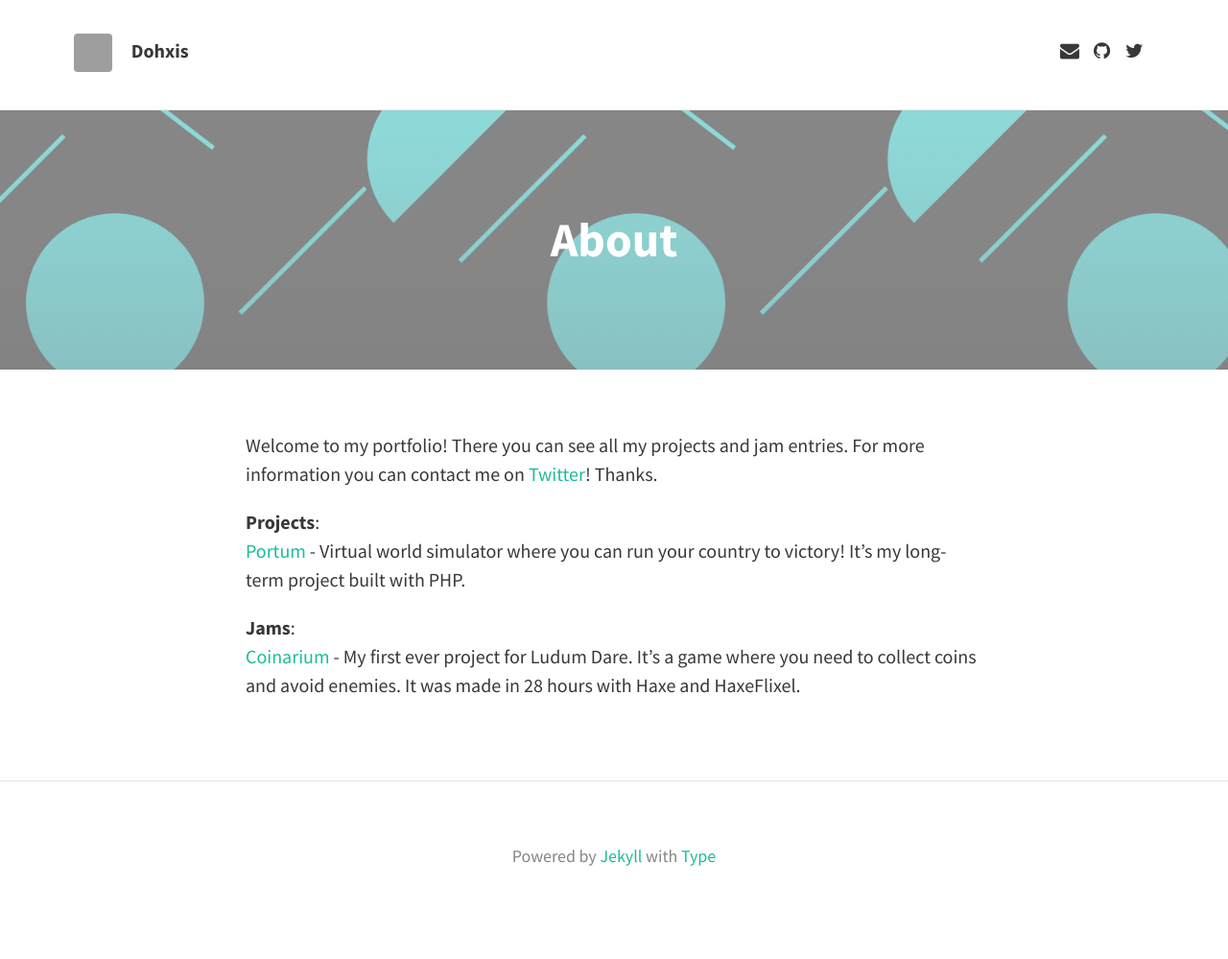
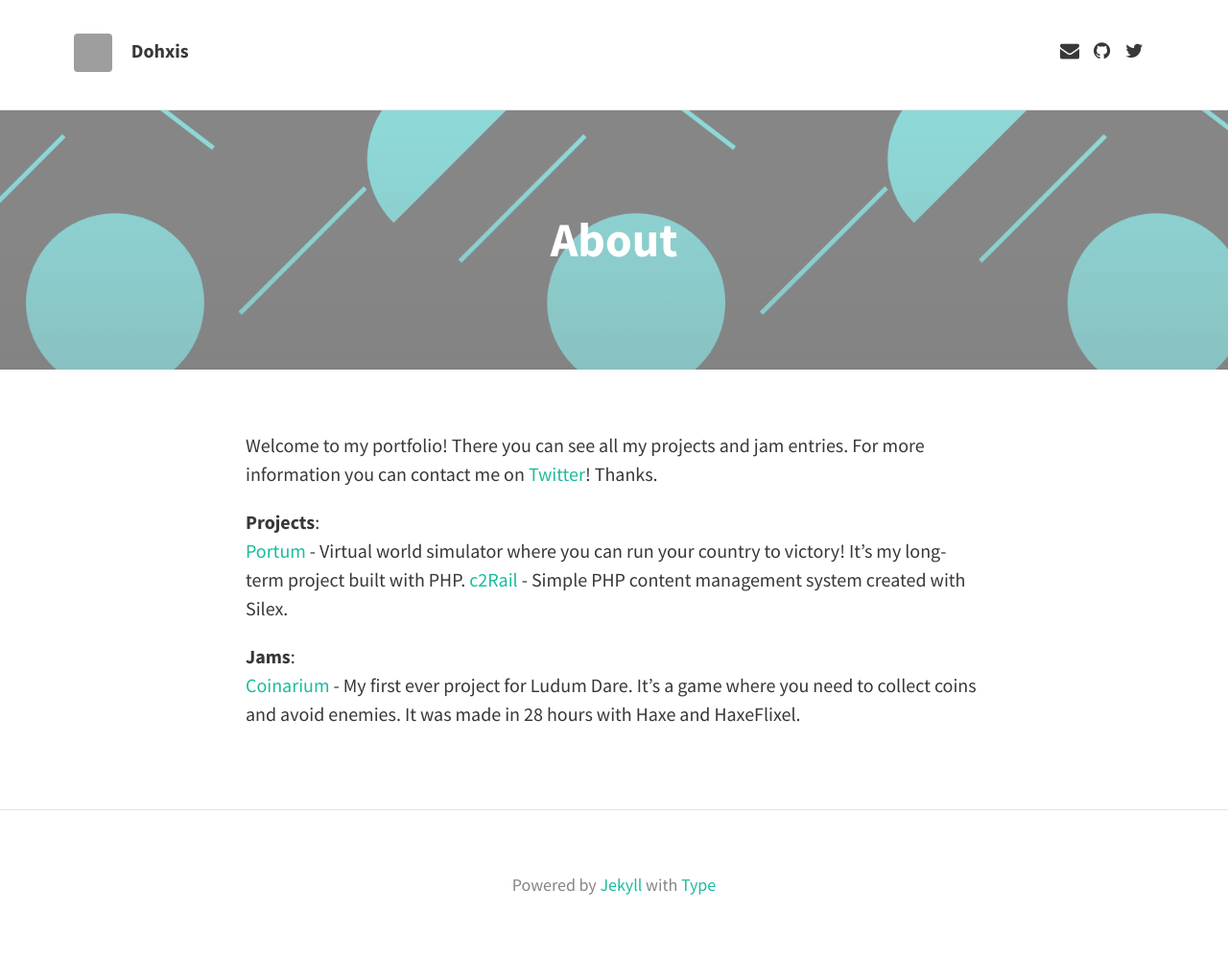
Before and after one commit to Dohxis/dohxis.github.io, a Jekyll site: the page built from index.md, in a window 1280 px wide. Shown: the whole page at 96% size. Built offline with Jekyll 4.4.1, drawn with Linux system fonts in a browser that asks for light colours; nearby versions of some CDN libraries; before the commit the page ends 969 px from its top, so only the background shows below that; grey boxes are pictures that could not be loaded.

Commit message:
c2Rail project

```diff
--- a/index.md
+++ b/index.md
@@ -8,6 +8,7 @@ Welcome to my portfolio! There you can see all my projects and jam entries. For
 
 **Projects**:<br />
 [Portum](http://portumgame.com) - Virtual world simulator where you can run your country to victory! It’s my long-term project built with PHP.
+[c2Rail](https://github.com/Dohxis/c2Rail) - Simple PHP content management system created with Silex.
 
 **Jams**:<br />
 [Coinarium](http://ludumdare.com/compo/ludum-dare-31/?action=preview&uid=41073) - My first ever project for Ludum Dare. It’s a game where you need to collect coins and avoid enemies. It was made in 28 hours with Haxe and HaxeFlixel.
```
